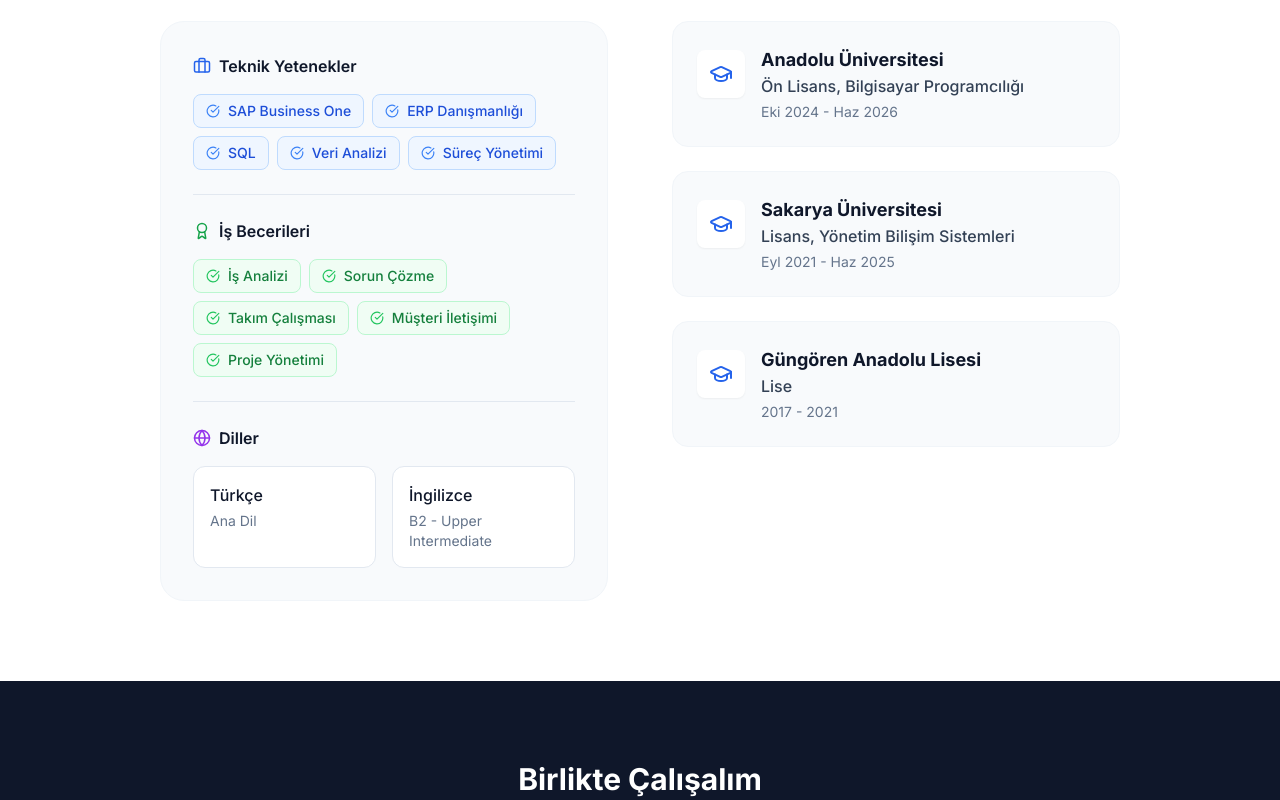
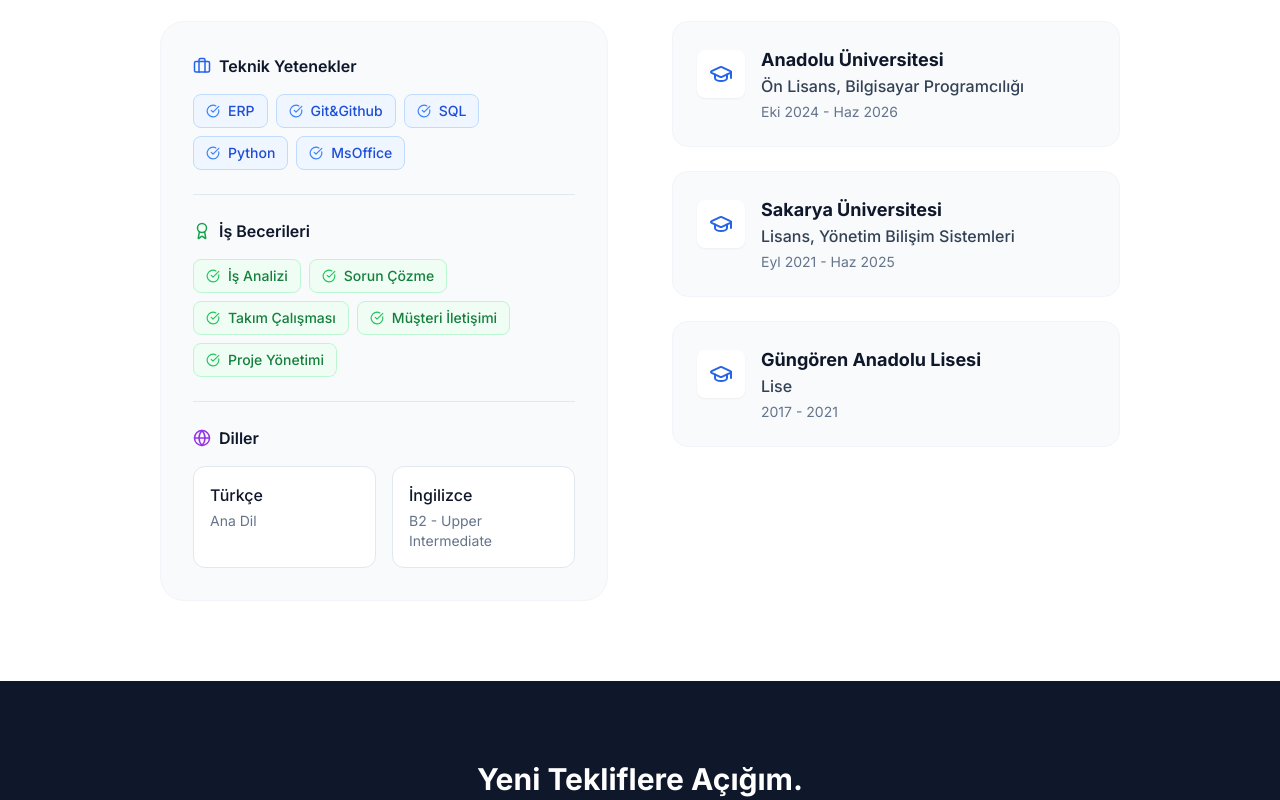
Before and after one commit to ilkayturna/ilkay, a React (Vite) app: page / in a window 1280 px wide. Shown: the part 3180-3980 px from the top of the page. Built offline with nearby package versions, Linux system fonts and the light colour scheme.

Commit message:
Update i18n.ts

```diff
--- a/i18n.ts
+++ b/i18n.ts
@@ -81,7 +81,7 @@ export const translations = {
     },
     // Contact Section
     contact: {
-      title: 'Birlikte Çalışalım',
+      title: 'Yeni Tekliflere Açığım.',
       subtitle: 'İş fırsatları ve projeler için benimle iletişime geçin.',
       copyright: 'Tüm hakları saklıdır.',
     },
@@ -192,11 +192,11 @@ export const translations = {
     // Skills
     skillsList: {
       technical: [
-        "SAP Business One",
-        "ERP Danışmanlığı",
+        "ERP",
+        "Git&Github",
         "SQL",
-        "Veri Analizi",
-        "Süreç Yönetimi"
+        "Python",
+        "MsOffice"
       ],
       soft: [
         "İş Analizi",
```
